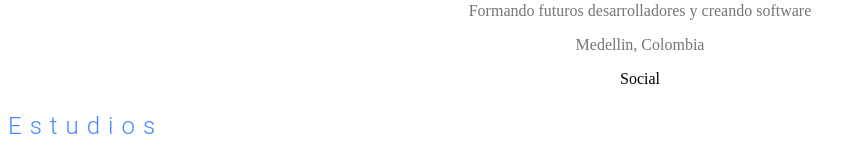
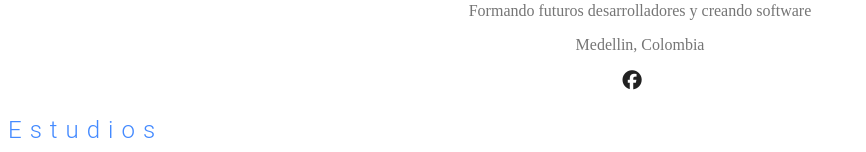
Before and after one commit to JohnFlorez25/portafolio_geek, a React app: page / in a window 1280 px wide. Shown: the part 299-451 px from the top of the page, without its empty margins (0-866 px from the left). Built offline with nearby package versions, Linux system fonts and the light colour scheme.

Commit message:
Agregando el componente social, fontawesome y sus estilos

```diff
--- a/public/index.html
+++ b/public/index.html
@@ -5,8 +5,12 @@
     <meta http-equiv="X-UA-Compatible" content="IE=edge">
     <meta name="viewport" content="width=device-width, initial-scale=1.0">
     <title>Mi portafolio Geek</title>
+    <link rel="stylesheet" href="https://kit-free.fontawesome.com/releases/latest/css/free.min.css" media="all">
+    <link rel="stylesheet" href="https://kit-free.fontawesome.com/releases/latest/css/free-v4-shims.min.css" media="all">
 </head>
 <body>
     <div id="app"></div>
+    <script src="https://kit.fontawesome.com/899555accf.js">
+    </script>
 </body>
 </html>
--- a/src/components/About.jsx
+++ b/src/components/About.jsx
@@ -1,5 +1,6 @@
 //Componente de tipo función Stateless
 import React from 'react';
+import Social from './Social';
 import {
     AboutStyle,
     AboutAvatar,
@@ -40,7 +41,7 @@ const About = () => (
             </AboutLocation>
       </div>
       <div className="About-social">
-        Social
+       <Social />
       </div>
     </div>
   </AboutStyle>
--- a/src/components/Social.jsx
+++ b/src/components/Social.jsx
@@ -1,11 +1,58 @@
-import React from 'react'
+import React from "react";
+import styled, { ThemeProvider } from "styled-components";
 
-const Social = () => {
-    return (
-        <div>
-            Social
-        </div>
-    )
-}
+const SocialStyle = styled.div`
+  margin: 0 auto;
+  display: block;
+`;
 
-export default Social
+const SocialUl = styled.ul`
+  list-style-type: none;
+  margin: 0;
+  padding: 0;
+`;
+
+const SocialLi = styled.li`
+  display: inline;
+  margin: 0 1em 0 0;
+`;
+
+const SocialAnchor = styled.a`
+  color: #212121;
+  text-decoration: none;
+  font-size: 1.2em;
+`;
+
+const SocialIcon = styled.i`
+  color: ${(props) => props.theme.color};
+`;
+
+const facebook = {
+  color: "#3b5998",
+};
+
+const twitter = {
+  color: "#38A1F3",
+};
+const linkedin = {
+  color: "#0e76a8",
+};
+const github = {
+  color: "#333",
+};
+
+const fb = "facebook";
+
+const Social = () => (
+    <SocialStyle>
+        <SocialUl>
+            <SocialLi>
+             <SocialAnchor href="https://www.facebook.com" target="_blank">
+              <SocialIcon className="fab fa-facebook" />
+             </SocialAnchor>
+            </SocialLi>
+        </SocialUl>
+    </SocialStyle>
+);
+
+export default Social;
```
